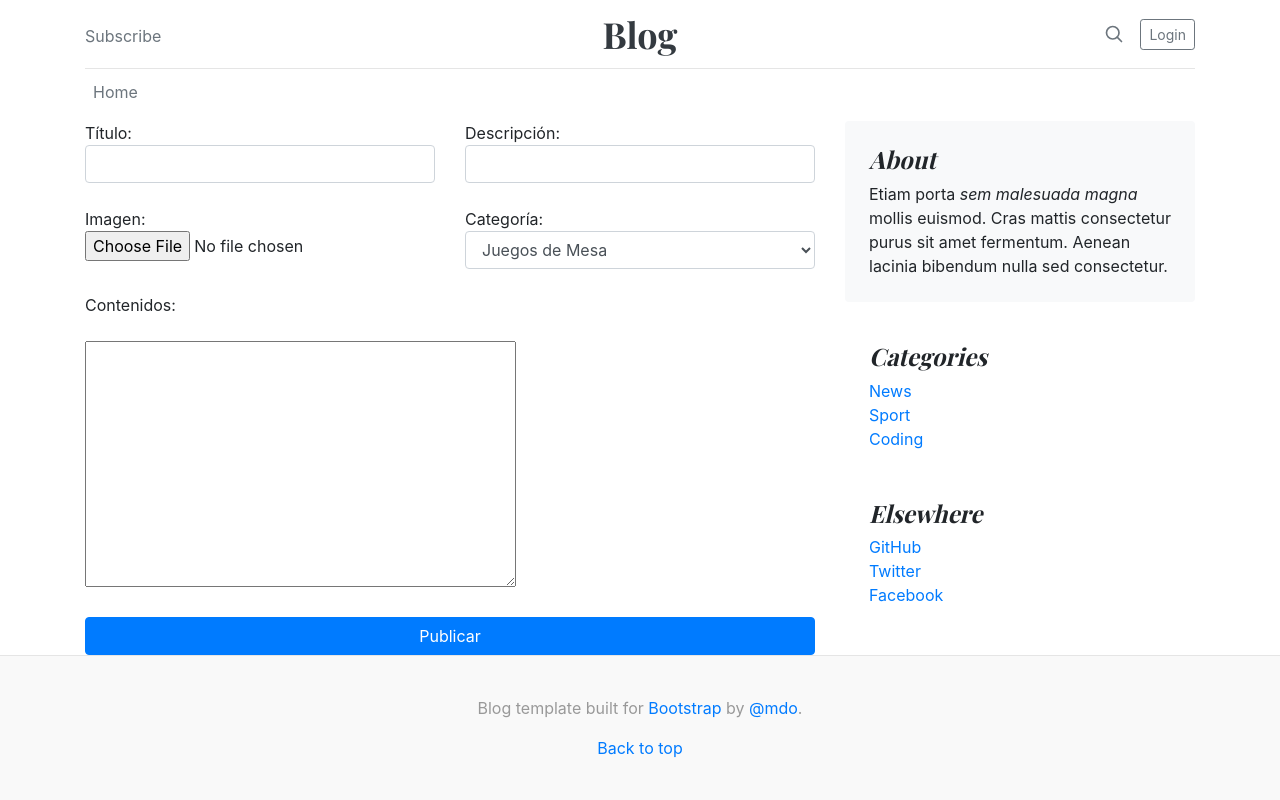
After one commit to dawestanis/proyectoDjangoBlog, a Django app: page /blog/post/crear in a window 1280 px wide. The commit adds this page. Run offline with Django 3.2, Linux system fonts and the light colour scheme; data comes from the database, SQL or seed files in the repository; both versions use the stored data as it was after the commit.

Commit message:
Gestion de post. Se añaden los cambios necesarios para permitir la creacion de un post y publicarlo en el blog.

```diff
--- a/blog_app/forms.py
+++ b/blog_app/forms.py
@@ -1,4 +1,4 @@
-from django.forms import ModelForm, TextInput, Select, ImageField, FileInput, Textarea
+from django.forms import forms, ModelForm, TextInput, Select, ImageField, FileInput, Textarea
 
 from blog_app.models import Post
 
--- a/blog_app/urls.py
+++ b/blog_app/urls.py
@@ -3,4 +3,6 @@ from . import views
 
 urlpatterns = [
     path('', views.index.as_view(), name='index'),
+    path('post/crear', views.CrearPostView.as_view(), name='post-crear'),
+
 ]
--- a/blog_app/views.py
+++ b/blog_app/views.py
@@ -1,16 +1,47 @@
 from django.core.paginator import Paginator
+from django.http import HttpResponseRedirect
 from django.shortcuts import render
+from django.urls import reverse_lazy, reverse
 from django.views import View
-
+from blog_app.forms import PostForm
 from blog_app.models import Post
 
 
 class index(View):
 
-    def get(self, request):
+    def get(self, request,**kwargs):
         lista_post = Post.objects.all()
-        paginator = Paginator(lista_post, 1)  # Muestra 5 post por pagina.
+        paginator = Paginator(lista_post, 5)  # Muestra 5 post por pagina.
         page_number = request.GET.get('page')
         page_obj = paginator.get_page(page_number)
 
         return render(request, "index.html", {"page_obj": page_obj})
+
+
+class CrearPostView(View):
+
+    def get(self, request):
+        post = PostForm()
+
+        return render(request, "crearpost.html", {"form": post})
+
+    def post(self, request):
+        # Obtenemos el formulario con los datos del POST
+        post_form = PostForm(request.POST, request.FILES)
+        try:
+            if post_form.is_valid():
+                # Guardamos el post en memoria para asignarle luego el autor
+                post = post_form.save(commit=False)
+                # Asignamos el autor al usuario que manda la peticion
+                post.autor = request.user
+                # Guardamos en la base de datos
+                post.save()
+
+                # Vamos al index
+                return HttpResponseRedirect(reverse_lazy('index'))
+
+
+        except Exception as e:
+            print(e)
+
+        return render(request, "crearpost.html", {"form": post_form})
--- a/templates/base.html
+++ b/templates/base.html
@@ -150,10 +150,11 @@ h1, h2, h3, h4, h5, h6 {
 
 <main role="main" class="container">
     <div class="row">
+<div class="col-md-8 blog-main">
         {%block contenido%}
 
         {% endblock %}
-
+</div>
         <aside class="col-md-4 blog-sidebar">
             <div class="p-4 mb-3 bg-light rounded">
                 <h4 class="font-italic">About</h4>
--- /dev/null
+++ b/templates/crearpost.html
@@ -0,0 +1,23 @@
+{% extends 'base.html'%} {%block titulo%}Index{%endblock%} {%block contenido%}
+<form class="form" method="post" enctype="multipart/form-data" >
+    {%csrf_token%} <!-- Añadimos este token para verificar la procedencia del formulario--->
+    <div class="row">
+      <div class="col-6">Título: {{form.titulo}}</div>
+      <div class="col-6">Descripción: {{form.descripcion}}</div>
+    </div>
+    <br />
+    <div class="row">
+      <div class="col-6">Imagen: {{form.image}}</div>
+      <div class="col-6">Categoría: {{form.categoria}}</div>
+    </div>
+    <br />
+
+    Contenidos:<br><br>
+    {{form.contenido}}
+
+    <br />
+    <br />
+    <input type="submit" value="Publicar" class="btn btn-primary btn-block">
+</form>
+
+{%endblock%}
```
Also changed, not shown: db.sqlite3, media/post/imagenes/003_TCTD_2560x1440-.jpg (added), media/post/imagenes/003_TCTD_2560x1440-_3f9KMxa.jpg (added).
